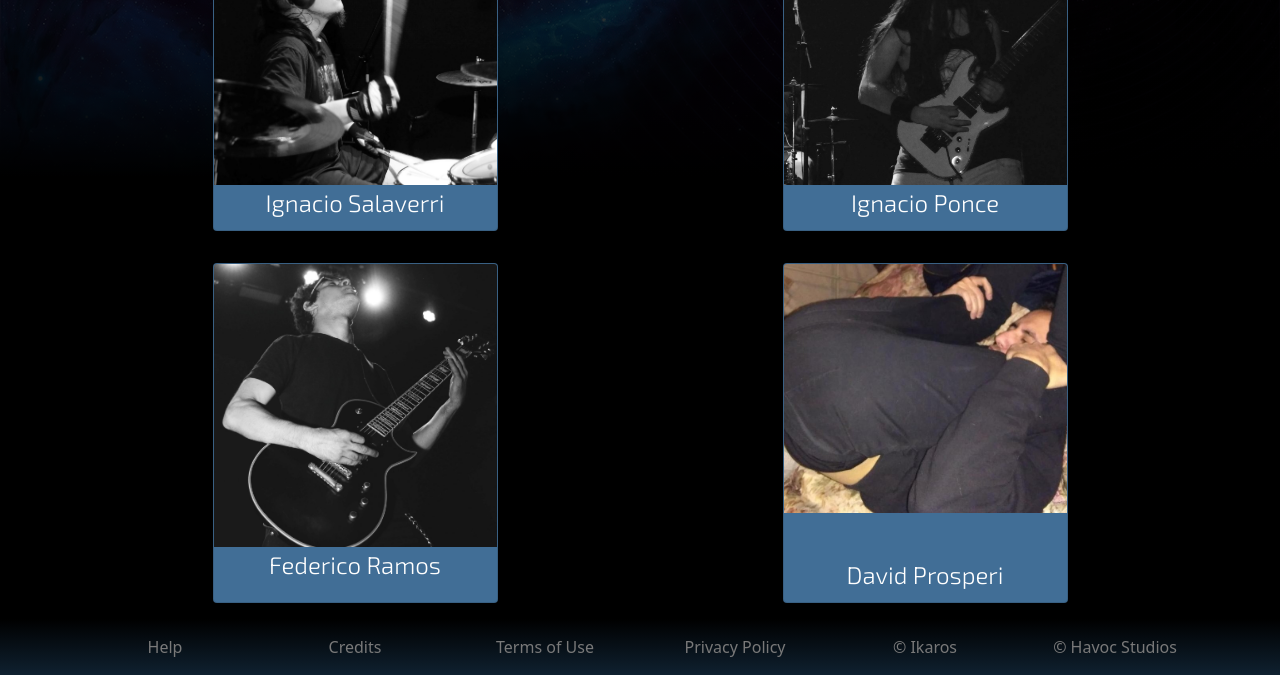
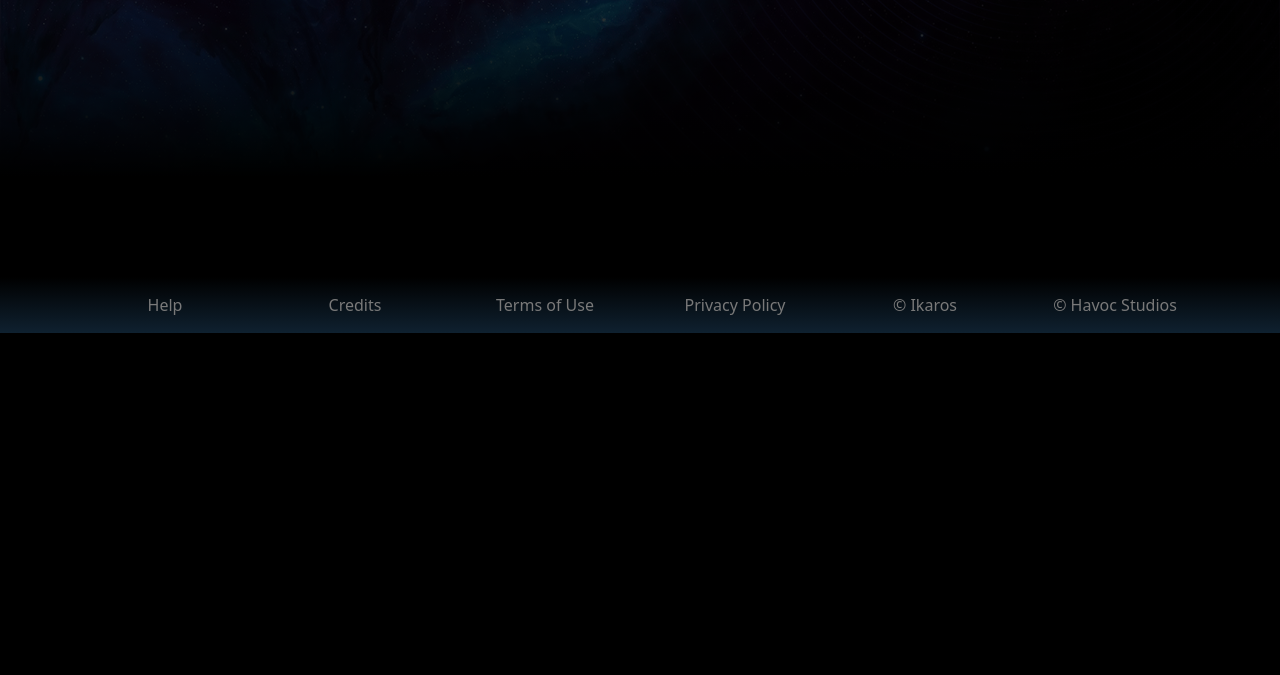
Before and after one commit to nachoponce25/IkarosWebsite, a plain HTML site: page index.html in a window 1280 px wide. Shown: the part 623-1298 px from the top of the page. After the commit the page ends 956 px from the top, so only its background shows below. Drawn offline with nearby package versions, Linux system fonts and the light colour scheme.

Commit message:
Add files via upload

```diff
--- a/index.html
+++ b/index.html
@@ -155,12 +155,12 @@
 
             <div class="collapse navbar-collapse" id="MainMenu">
                 <ul class="nav navbar-nav me-auto">
-                    <li class="nav-item px-2"><a class="nav-link dropdown-item" style="background:none;" href="https://tinyurl.com/36muzyxw">Band</a></li>
+                    <li class="nav-item px-2"><a class="nav-link dropdown-item" style="background:none;" href="band.html">Band</a></li>
                     <!--For this section use the stupidest images you can find-->
                     <li class="nav-item px-2"><a class="nav-link dropdown-item" style="background:none;"href="https://tinyurl.com/36muzyxw">About</a></li>
                     <li class="nav-item px-2"><a class="nav-link dropdown-item" style="background:none;"href="https://tinyurl.com/36muzyxw">Music</a></li>
                     <li class="nav-item px-2"><a class="nav-link dropdown-item" style="background:none;"href="https://tinyurl.com/36muzyxw">Videos</a></li>
-                    <li class="nav-item px-2"><a class="nav-link dropdown-item" style="background:none;"href="https://tinyurl.com/36muzyxw">Pictures</a></li>
+                    <li class="nav-item px-2"><a class="nav-link dropdown-item" style="background:none;"href="pictures.html">Pictures</a></li>
                     <li class="nav-item px-2"><a class="nav-link dropdown-item" style="background:none;"href="https://tinyurl.com/36muzyxw">Contact Us</a></li>
                 </ul>
             </div>
@@ -203,43 +203,24 @@
     </div>
 
     <br><br>
+    <br><br>
 
-    <div class="container cardsText">
+    <div class="container">
 
-        <div class="row d-flex justify-content-around">
-            <div class="col-md-3 card p-0 my-3" style="background-color: rgb(65, 110, 150);">
-                <img src="Content/Images/band/nachos.jpg" class="card-img-top">
-                    <h4 class="card-body text-white d-flex justify-content-center p-1">
-                        Ignacio Salaverri
-                    </h4>
-            </div>
-
-            <div class="col-md-3 card p-0  my-3" style="background-color: rgb(65, 110, 150);">
-                <img src="Content/Images/band/nachop.jpg" class="card-img-top" alt="Guitarist">
-                <h4 class="card-body text-white d-flex justify-content-center p-1">
-                    Ignacio Ponce
-                </h4>
-            </div>
-
-        </div>
-
-        <div class="row d-flex justify-content-around">
-            <div class="col-md-3 card p-0 my-3" style="background-color: rgb(65, 110, 150);">
-                <img src="Content/Images/band/fede.jpg" class="card-img-top" alt="Guitarist">
-                <h4 class="card-body text-white d-flex justify-content-center p-1">
-                    Federico Ramos
-                </h4>
-            </div>
-
-            <div class="col-md-3 card p-0 my-3" style="background-color: rgb(65, 110, 150);">
-                <img src="Content/Images/band/daveh.jpeg" class="card-img-top" alt="Bassist">
-                <h4 class="card-body text-white d-flex justify-content-center align-items-baseline pt-5 pb-1">
-                    David Prosperi
-                </h4>
-            </div>
+        <div class="d-flex justify-content-center">
+            <h1 class="text-white">
+                NO SE QUE PIJA PONER ACA
+            </h1>
         </div>
 
     </div>
+
+    <br><br>
+    <br><br>
+    <br><br>
+    <br><br>
+    <br><br>
+    <br><br>
 
     <div class="container-fluid flex-shrink-0 mx-0 px-0">
         <footer class="p-2" style="background: linear-gradient(0deg, rgb(15, 33, 48), #000000);">
```
